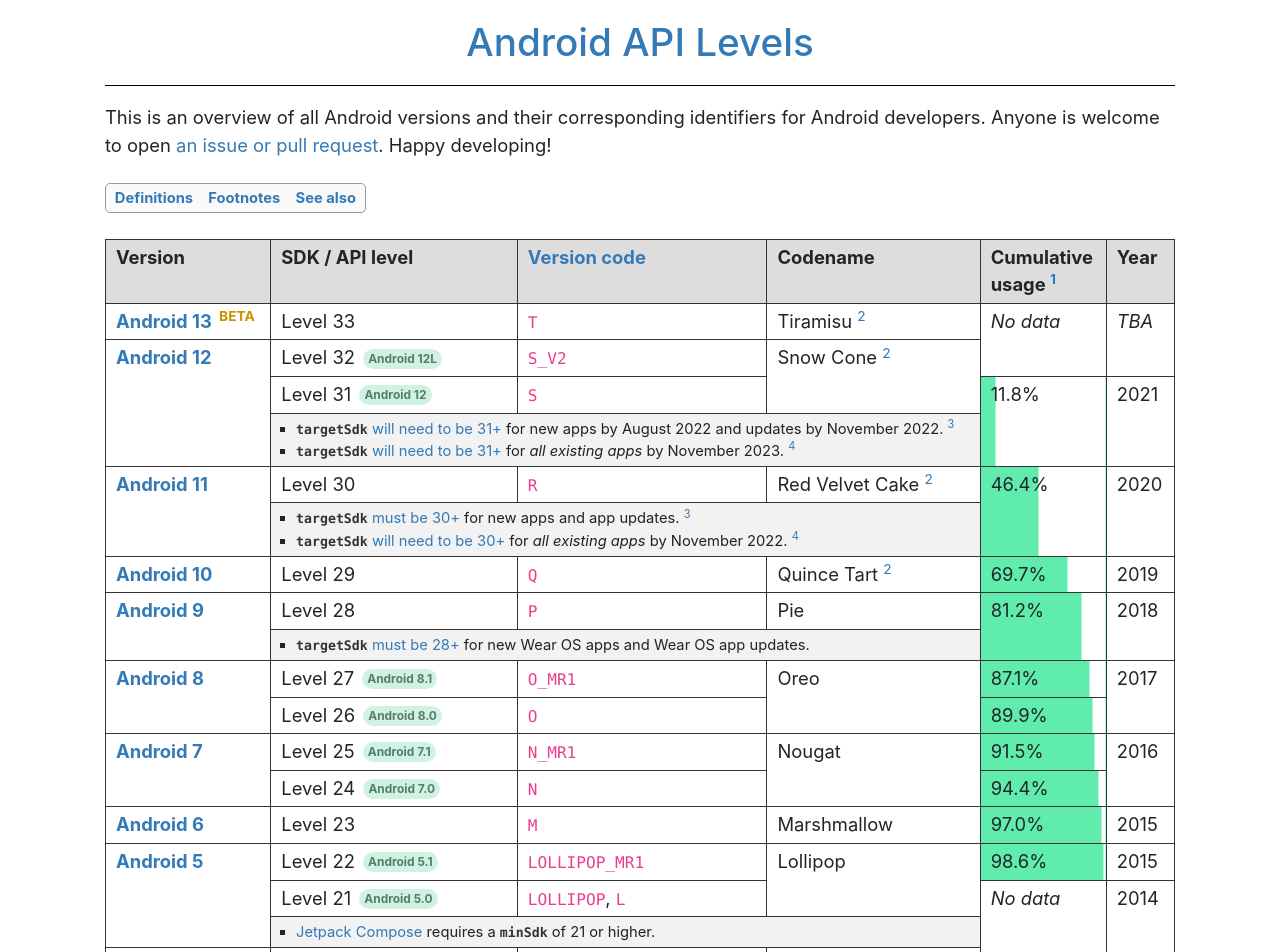
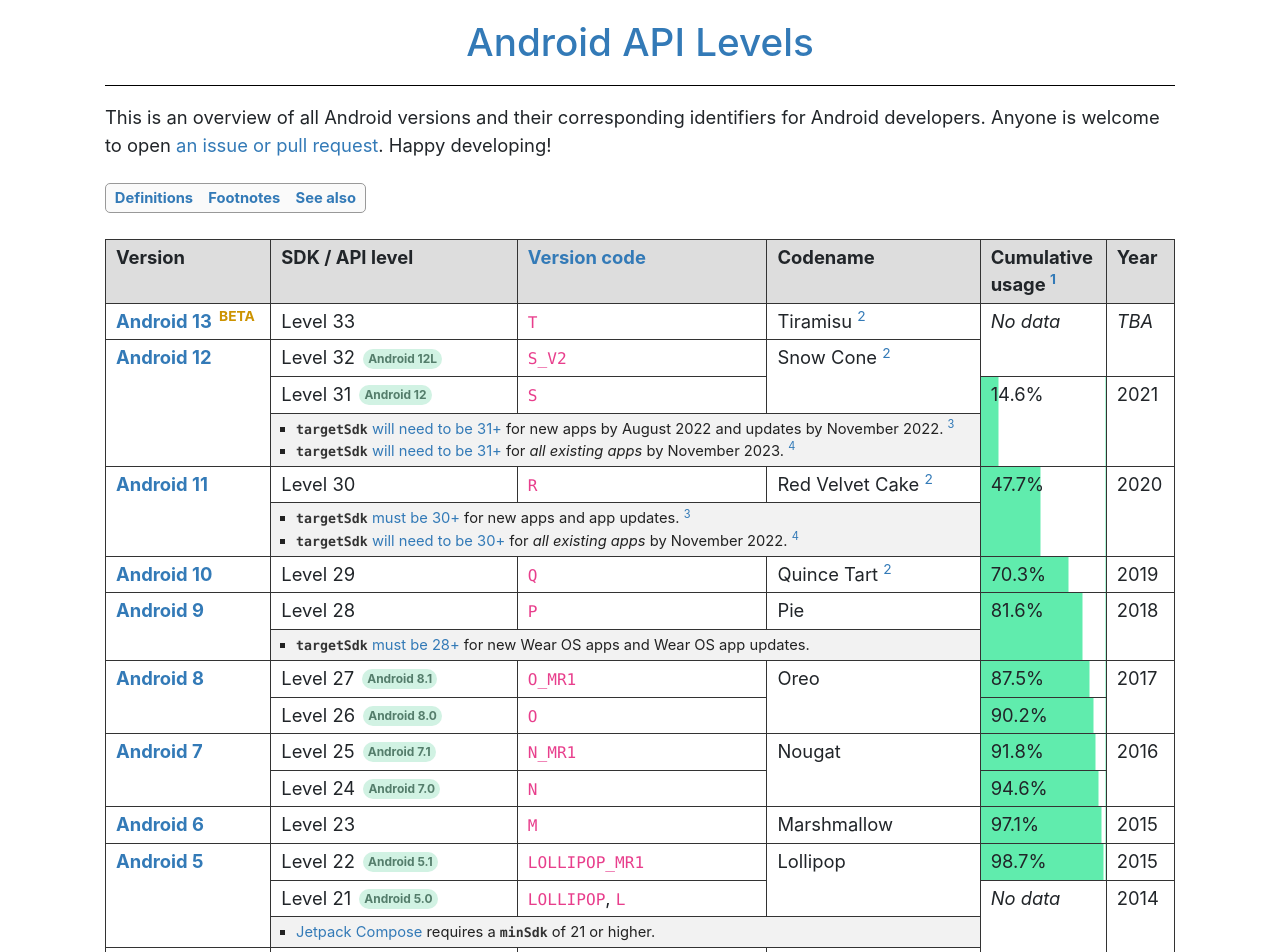
Before and after one commit to ebelinski/apilevels, a Jekyll site: the page built from index.md, in a window 1280 px wide. Shown: the top 952 px of the page. Built offline with Jekyll 4.4.1, drawn with Linux system fonts in a browser that asks for light colours; comment, search, counter and statistics services are not loaded; some of the changed text lies outside the part shown.

Commit message:
Update data from April 2022 to May 2022

```diff
--- a/index.md
+++ b/index.md
@@ -53,7 +53,7 @@
   <tr>
     <td>Level 31 <span class="subversion">Android 12</span></td>
     <td><code>S</code></td>
-    {% include progress-cell.html rowspan=2 percentage=11.8 %}
+    {% include progress-cell.html rowspan=2 percentage=14.6 %}
     <td rowspan="2">2021</td>
   </tr>
   <tr class="table-notes"><td colspan="3">
@@ -72,7 +72,7 @@
       Red Velvet Cake
       <sup id="fnref:2"><a href="#fn:2" class="footnote">2</a></sup>
     </td>
-    {% include progress-cell.html rowspan=2 percentage=46.4 %}
+    {% include progress-cell.html rowspan=2 percentage=47.7 %}
     <td rowspan="2">2020</td>
   </tr>
   <tr class="table-notes"><td colspan="3">
@@ -91,7 +91,7 @@
       Quince Tart
       <sup id="fnref:2"><a href="#fn:2" class="footnote">2</a></sup>
     </td>
-    {% include progress-cell.html rowspan=1 percentage=69.7 %}
+    {% include progress-cell.html rowspan=1 percentage=70.3 %}
     <td>2019</td>
   </tr>
   <tr>
@@ -101,7 +101,7 @@
     <td>Level 28</td>
     <td><code>P</code></td>
     <td>Pie</td>
-    {% include progress-cell.html rowspan=2 percentage=81.2 %}
+    {% include progress-cell.html rowspan=2 percentage=81.6 %}
     <td rowspan="2">2018</td>
   </tr>
   <tr class="table-notes"><td colspan="3">
@@ -116,13 +116,13 @@
     <td>Level 27 <span class="subversion">Android 8.1</span></td>
     <td><code>O_MR1</code></td>
     <td rowspan="2">Oreo</td>
-    {% include progress-cell.html rowspan=1 percentage=87.1 %}
+    {% include progress-cell.html rowspan=1 percentage=87.5 %}
     <td rowspan="2">2017</td>
   </tr>
   <tr>
     <td>Level 26 <span class="subversion">Android 8.0</span></td>
     <td><code>O</code></td>
-    {% include progress-cell.html rowspan=1 percentage=89.9 %}
+    {% include progress-cell.html rowspan=1 percentage=90.2 %}
   </tr>
   <tr>
     <td rowspan="2">
@@ -131,13 +131,13 @@
     <td>Level 25 <span class="subversion">Android 7.1</span></td>
     <td><code>N_MR1</code></td>
     <td rowspan="2">Nougat</td>
-    {% include progress-cell.html rowspan=1 percentage=91.5 %}
+    {% include progress-cell.html rowspan=1 percentage=91.8 %}
     <td rowspan="2">2016</td>
   </tr>
   <tr>
     <td>Level 24 <span class="subversion">Android 7.0</span></td>
     <td><code>N</code></td>
-    {% include progress-cell.html rowspan=1 percentage=94.4 %}
+    {% include progress-cell.html rowspan=1 percentage=94.6 %}
   </tr>
   <tr>
     <td>
@@ -146,7 +146,7 @@
     <td>Level 23</td>
     <td><code>M</code></td>
     <td>Marshmallow</td>
-    {% include progress-cell.html rowspan=1 percentage=97.0 %}
+    {% include progress-cell.html rowspan=1 percentage=97.1 %}
     <td>2015</td>
   </tr>
   <tr>
@@ -156,7 +156,7 @@
     <td>Level 22 <span class="subversion">Android 5.1</span></td>
     <td><code>LOLLIPOP_MR1</code></td>
     <td rowspan="2">Lollipop</td>
-    {% include progress-cell.html rowspan=1 percentage=98.6 %}
+    {% include progress-cell.html rowspan=1 percentage=98.7 %}
     <td>2015</td>
   </tr>
   <tr>
@@ -334,7 +334,7 @@
 <div class="footnotes">
   <ol>
     <li id="fn:1">
-      <p>Cumulative usage distribution figures were last updated on <b>May 1, 2022</b> using data from <a href="https://gs.statcounter.com/android-version-market-share/mobile-tablet/worldwide">Statcounter GlobalStats</a>. These figures may have changed significantly since the last update. You may update the figures yourself with a <a href="https://github.com/ebelinski/apilevels">pull request</a>. <a href="#fnref:1" class="reversefootnote">↩</a></p>
+      <p>Cumulative usage distribution figures were last updated on <b>May 31, 2022</b> using data from <a href="https://gs.statcounter.com/android-version-market-share/mobile-tablet/worldwide">Statcounter GlobalStats</a>. These figures may have changed significantly since the last update. You may update the figures yourself with a <a href="https://github.com/ebelinski/apilevels">pull request</a>. <a href="#fnref:1" class="reversefootnote">↩</a></p>
     </li>
     <li id="fn:2">
       <p>The codenames for Android 10 and above in the table are the internal codenames. Beginning with Android 10, Google dropped the usage of codenames publicly.</p>
```
